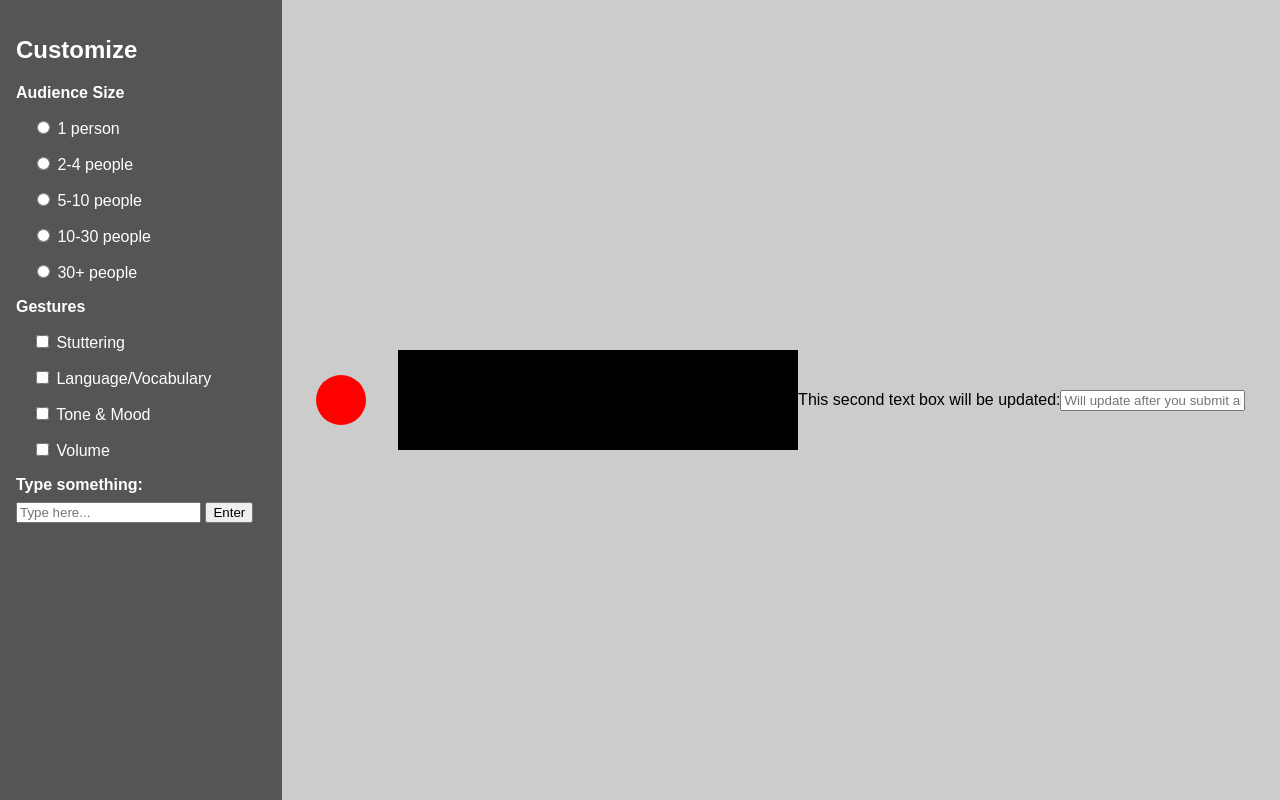
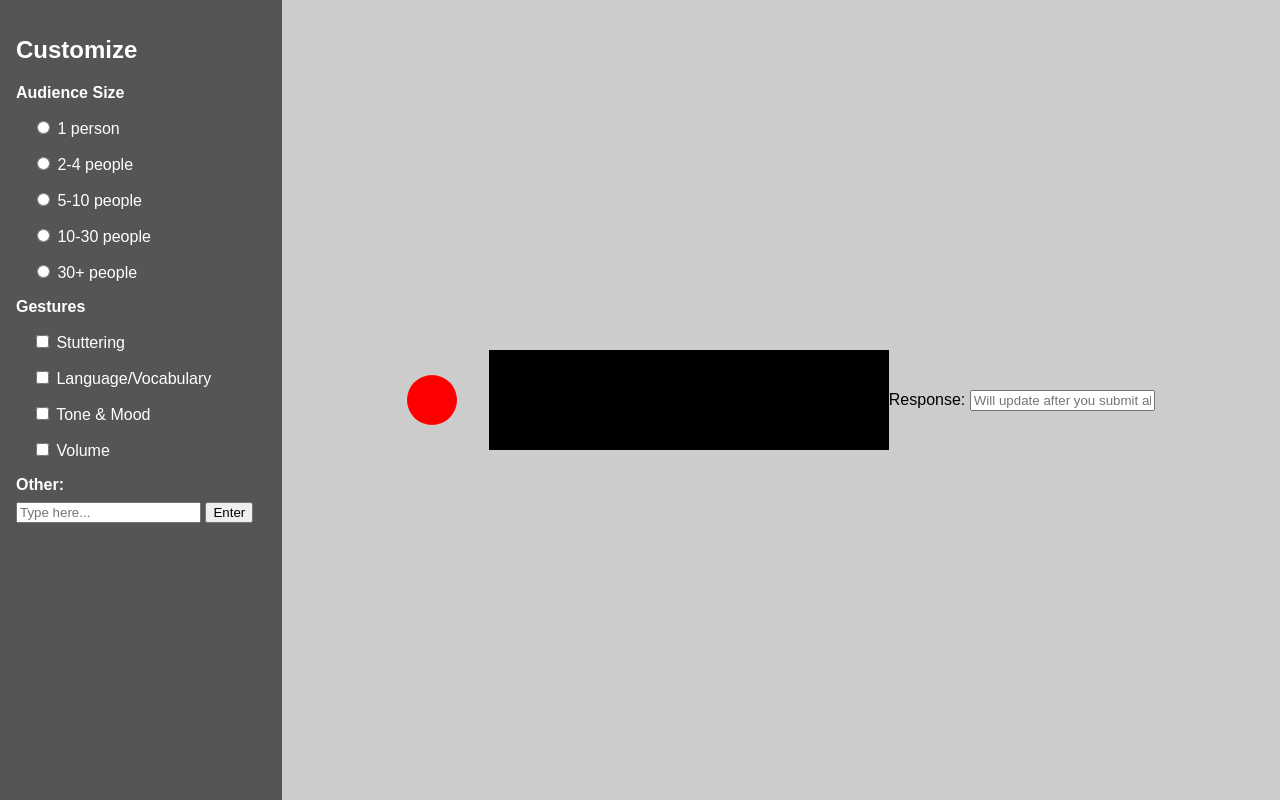
Before and after one commit to JackYoung71/Pitch-UI-UX-Experimentation, a plain HTML site: page index.html in a window 1280 px wide. Drawn offline with Linux system fonts and the light colour scheme.

Commit message:
Update index.html

```diff
--- a/index.html
+++ b/index.html
@@ -152,7 +152,7 @@
 
     <!-- Other with fill in the blank -->
       <form onsubmit="return captureAndUpdate();">
-    <label for="other">Type something:</label>
+    <label for="other">Other:</label>
     <input type="text" id="other" name="Other" placeholder="Type here..." required>
     <button type="submit">Enter</button>
   </form>
@@ -163,9 +163,11 @@
     <!-- Red clickable circle & black rectangle -->
       <div class="click-circle" id="clickCircle"></div>
       <div class="color-rectangle" id="colorRectangle"></div>
-    <br>
-    <label for="Response">This second text box will be updated:</label>
-  <input type="text" id="response" name="Response" placeholder="Will update after you submit above...">
+
+  <div class="response-section">
+    <label for="Response">Response:</label>
+    <input type="text" id="response" name="Response" placeholder="Will update after you submit above...">
+  </div>
   </div>
 
   <!-- Simple JavaScript to handle user selections and color change -->
```
